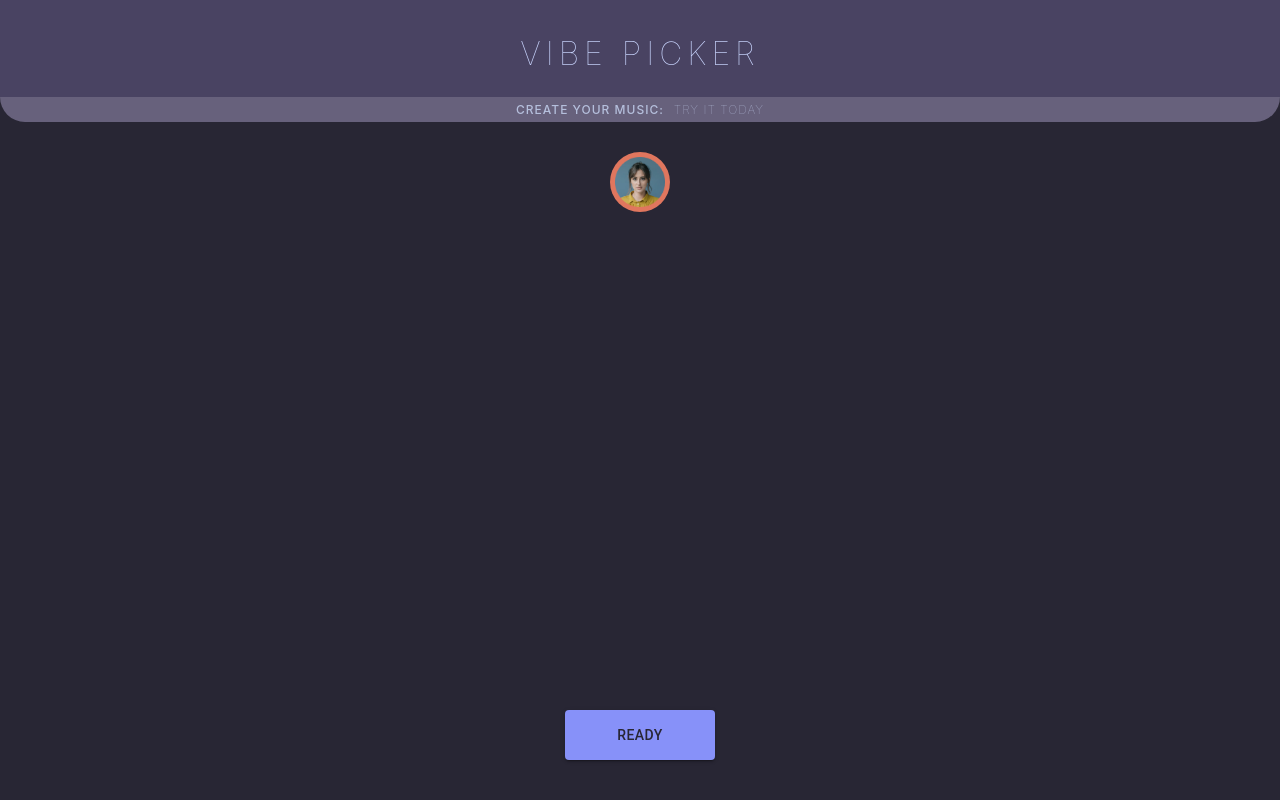
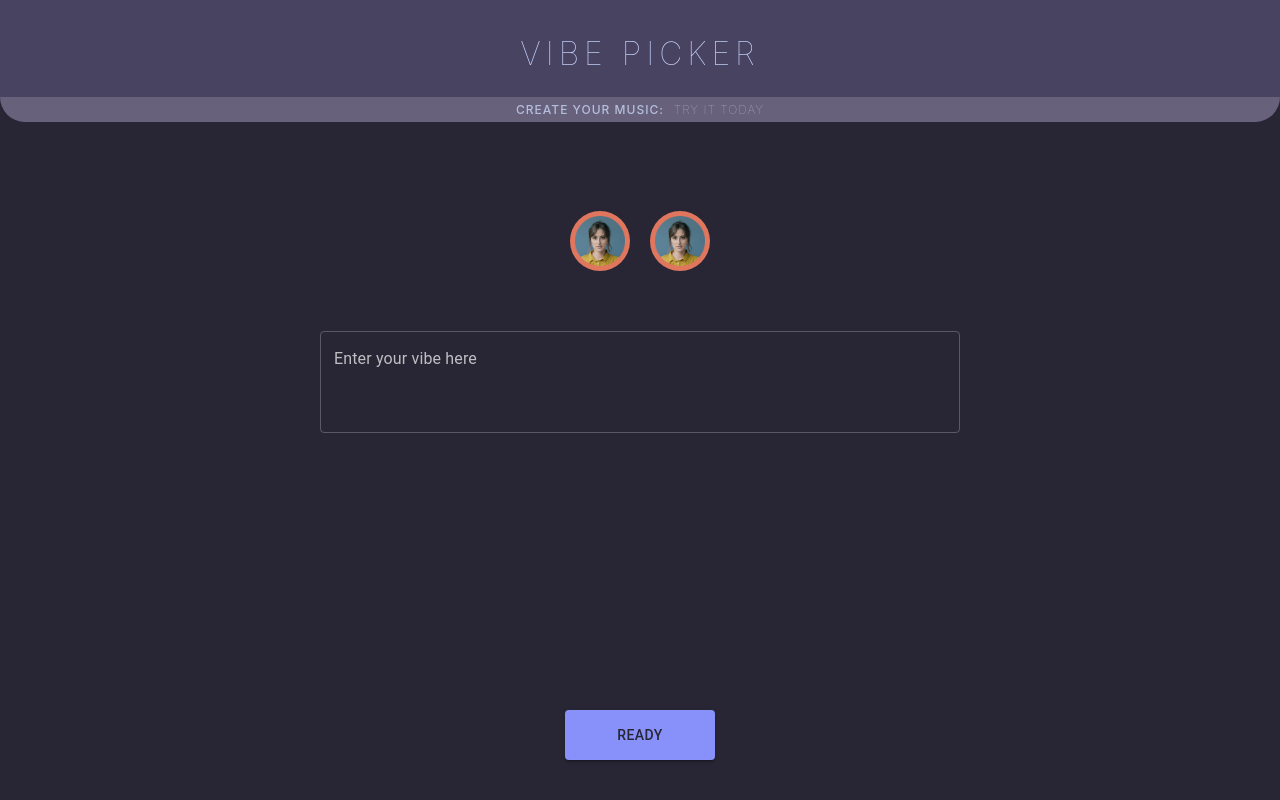
Before and after one commit to microlchen/ui, a Next.js app: page /vibePicker in a window 1280 px wide. Built offline with nearby package versions, Linux system fonts and the light colour scheme.

Commit message:
textfield

```diff
--- a/src/components/active/_vibepicker.js
+++ b/src/components/active/_vibepicker.js
@@ -11,6 +11,8 @@ const Vibecontent = (props) => {
             width: "60px",
             height: "60px",
             borderRadius: "30px",
+            marginLeft:"10px",
+            marginRight:"10px",
             background: !props.avatarcolor ? "#E0765E" : "#64936E",
             alignSelf: "center",
             display: "flex"
--- a/src/pages/vibePicker.js
+++ b/src/pages/vibePicker.js
@@ -4,7 +4,8 @@ import {
     Button,
     Drawer,
     Menu,
-    MenuItem
+    MenuItem,
+    TextField
 } from "@mui/material";
 import { useState, useEffect } from 'react';
 import Banner from "@/components/active/_bannerandsub";
@@ -43,9 +44,13 @@ export default function Dashboard() {
     return (
         <div className={styles.all} style={{ backgroundColor: "#282634" }}>
             <MainBox object1={<Banner main="VIBE PICKER" sub="CREATE YOUR MUSIC:" more="TRY IT TODAY" />}
-                object2={<div className={styles.dashboardbox} style={{ flexDirection: "column", marginTop: "30px", justifyContent: "space-between" }}>
-                    <Vibecontent avatar={avatar} avatarcolor={avatorColor} />
+                object2={<div className={styles.dashboardbox} style={{ flexDirection: "column", marginTop: "30px", justifyContent:"flex-start" }}>
+                    <div style={{ flexDirection: "row", display:"flex", justifyContent:"space-between", alignSelf:"center", flexGrow:3}}>
+                        <Vibecontent avatar={avatar} avatarcolor={avatorColor} />
+                        <Vibecontent avatar={avatar} avatarcolor={false} />
+                    </div>
                     {/* <div>{enterRoom()}</div> */}
+                    <TextField variant="outlined" label= "Enter your vibe here" multiline rows={3} sx={{width:"50vw", flexGrow:7, alignSelf:"center", flexdirection:"column" ,justifySelf:"space-around", background:"primary"}}></TextField>
                     <Center object={!ready ?
                         <Button variant="contained" onClick={() => { changeReadyState(true); changeAvatorColor(true) }} sx={{ height: 50, width: 150, color: "primary.textD" }}>ready</Button>
                         :
```
